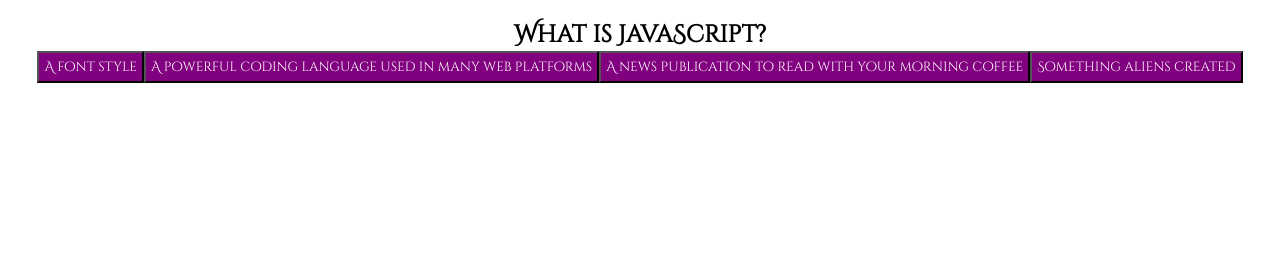
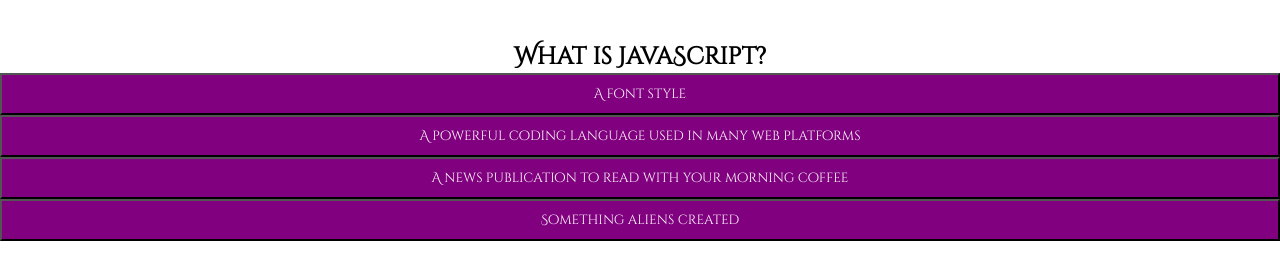
Before and after one commit to CobaltFrostfish/coding-quiz, a plain HTML site: page index.html in a window 1280 px wide. Both pictures are taken after a click on the button "Begin Quiz". Shown: the part 166-446 px from the top of the page. Drawn offline with Linux system fonts and the light colour scheme.

Commit message:
Some small successful changes, it's all about the baby steps

```diff
--- a/assets/script.js
+++ b/assets/script.js
@@ -14,10 +14,12 @@ function setTime() {
 
 var questionIndex = 0;
 var startbutton = document.querySelector(".start-button");
-var quiz = document.querySelector("#quiz")
+var introText = document.querySelector("#intro");
+var quiz = document.querySelector("#quiz");
 function startQuiz() {
   setTime()
   startbutton.setAttribute("class", "hide");
+  introText.setAttribute("class", "hide");
   displayQuestion();
 }
 
--- a/assets/style.css
+++ b/assets/style.css
@@ -60,3 +60,9 @@ button{
 .hide {
     display: none;
 }
+
+.choice {
+    display: list-item;
+    width: 100%;
+    padding: 10px;
+}
--- a/index.html
+++ b/index.html
@@ -22,6 +22,8 @@
     <main>
             <h1>Test your JavaScript knowledge!</h1>
             <br>
+            <p id="intro">Just beginning your coding journey? Been coding for a while and just wanna test your knowledge? Well try out this short coding quiz! Click start to test your knowledge. Becareful it's full of tricky answers.</p>
+            <br>
         <div class="center" id="quiz"></div>
             <button class="start-button">Begin Quiz</button>
 
```
